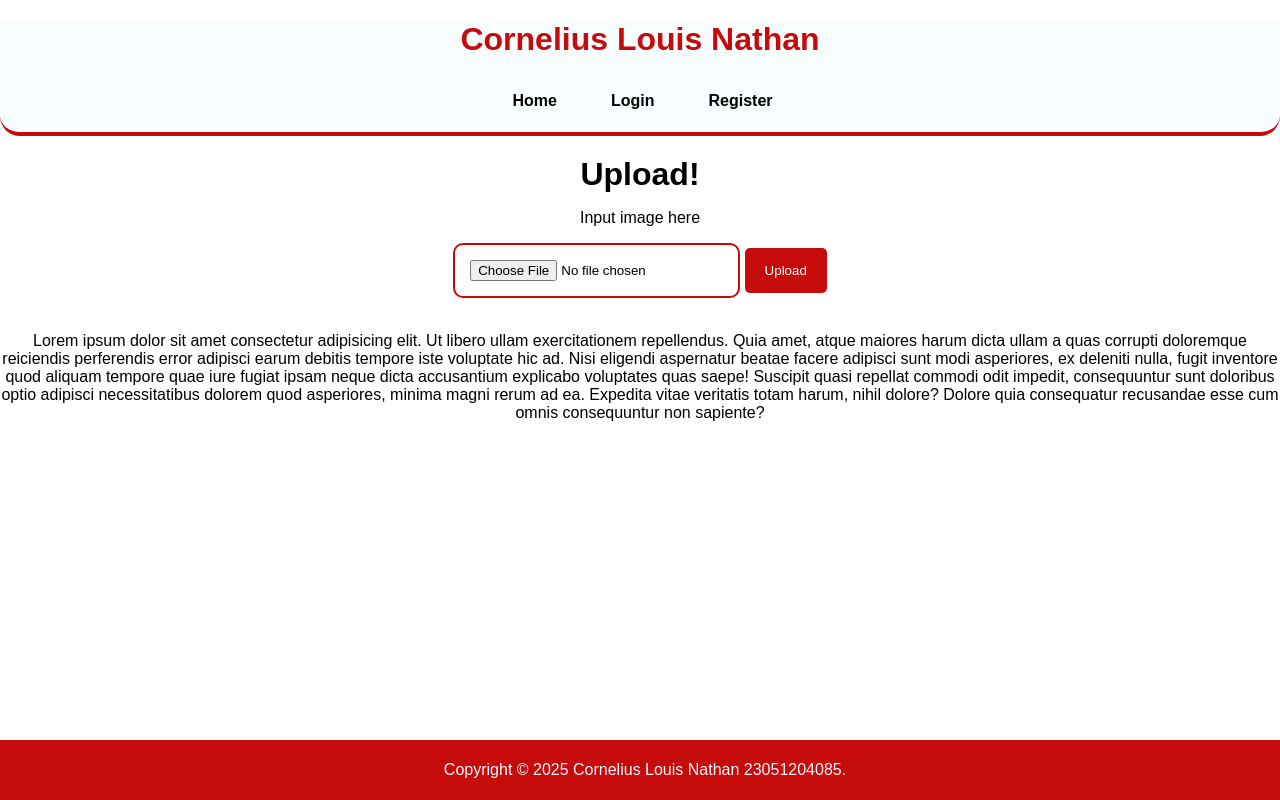
After one commit to Louis3112/learn-php, a PHP site: page /upload.php in a window 1280 px wide. The commit adds this page. Run offline with PHP 8.4, Linux system fonts and the light colour scheme.

Commit message:
Create Upload and Gallery file to upload img

```diff
--- /dev/null
+++ b/upload.php
@@ -0,0 +1,102 @@
+<?php
+include "services/database.php";
+session_start();
+
+if(isset($_POST["upload"])){                                        // jika tombol upload ditekan
+    $file = $_FILES["img"];                                         // mengambil data upload img
+    $file_name = basename($file["name"]);                           // mengambil nama asli file
+    $username = $_SESSION["username"];                              // mengambil data username karena yg upload adalah username tersebut
+
+    $allowed = ['jpg', 'png', 'jpeg', 'gif'];                            // mengambil data username karena yg upload adalah username tersebut
+    $extfile = strtolower(pathinfo($file["name"],PATHINFO_EXTENSION));   // mengambil ext file dan mengubahnya menjadi huruf kecil
+
+    if(in_array($extfile,$allowed)){                                    // mengecek apakah ext file sesuai dengan yg di array
+        $count_files = glob('assets/*.{jpg,jpeg,png,gif}', GLOB_BRACE);    // melakukan pencarian secara global di folder assets yg memiliki ext ssesuai array
+        $counter = count($count_files) + 1;                              // menghitung ada berapa banyak file
+        $new_name = $counter . '.' . $extfile;                           // melakukan rename
+        $destination = 'assets/' . $new_name;                            // menentukan destinasi penyimpanan dan penamaan file
+
+        if(move_uploaded_file($file['tmp_name'],$destination)){     // memindahkan file secara global di folder assets yg memiliki ext ssesuai array
+            echo "Image post success";
+            $upload = "UPDATE users SET img = '$new_name' WHERE users.username = '$username'";       // mengupdate ke query sql
+            $connect->query($upload);
+        }
+        else{
+            echo "Image post failed";
+        }
+    } else {
+        echo "Make sure the file are in jpg, png, jpeg, gif";
+    }
+}
+?>
+<!DOCTYPE html>
+<html lang="en">
+<head>
+    <meta charset="UTF-8">
+    <meta name="viewport" content="width=device-width, initial-scale=1.0">
+    <title>Upload</title>
+</head>
+
+<style>
+    body{
+        margin: 0;
+        font-family: Arial, Helvetica, sans-serif;
+        text-align: center;
+    }
+
+    .upload-container input[type="file"] {
+        padding: 15px;
+        border: 2px solid rgb(198, 11, 11) ;
+        border-radius: 10px;
+        cursor: pointer;
+        transition: all 0.3s ease-in-out;
+    }
+
+    .upload-container input[type="file"]:hover {
+        border: 2px solid rgb(107, 3, 3);
+        background-color:rgb(251, 85, 85) ;
+    }
+
+    .upload-container button {
+        padding: 15px 20px;
+        border: none;
+        background-color:rgb(198, 11, 11);
+        color: white;
+        border-radius: 5px;
+        cursor: pointer;
+        transition: all 0.2s ease-in-out;
+    }
+
+    .upload-container button:hover {
+        background-color:rgb(26, 195, 0);
+    }
+
+    .footer{
+        position:absolute;
+        bottom: 0;
+        width: 100%;
+    }
+</style>
+<body>
+    <!-- connect ke layout/header -->
+    <?php include "layout/header.html"?>
+
+    <h1 style="margin-top: 20px; margin-bottom: 10px;">Upload!</h1>
+
+    <div class="upload-container">
+        <form action="upload.php" method="POST" enctype= "multipart/form-data"> <!-- enctype ditambahkan agar form dapat mengupload file -->
+            <p>Input image here</p>
+                <input type="file" name="img">
+            <button type="submit" name="upload">Upload</button>
+        </form>
+    </div>
+
+    <br>
+    <p>Lorem ipsum dolor sit amet consectetur adipisicing elit. Ut libero ullam exercitationem repellendus. Quia amet, atque maiores harum dicta ullam a quas corrupti doloremque reiciendis perferendis error adipisci earum debitis tempore iste voluptate hic ad. Nisi eligendi aspernatur beatae facere adipisci sunt modi asperiores, ex deleniti nulla, fugit inventore quod aliquam tempore quae iure fugiat ipsam neque dicta accusantium explicabo voluptates quas saepe! Suscipit quasi repellat commodi odit impedit, consequuntur sunt doloribus optio adipisci necessitatibus dolorem quod asperiores, minima magni rerum ad ea. Expedita vitae veritatis totam harum, nihil dolore? Dolore quia consequatur recusandae esse cum omnis consequuntur non sapiente?</p>
+
+    <!-- connect ke layout/footer -->
+    <div class="footer">
+        <?php include "layout/footer.html"?>
+    </div>
+</body>
+</html>
```
Also changed, not shown: dashboard.php (+8 -0 lines), gallery.php (added, +62 -0 lines), layout/footer.html (renamed from assets/footer.html), layout/header.html (renamed from assets/header.html).
